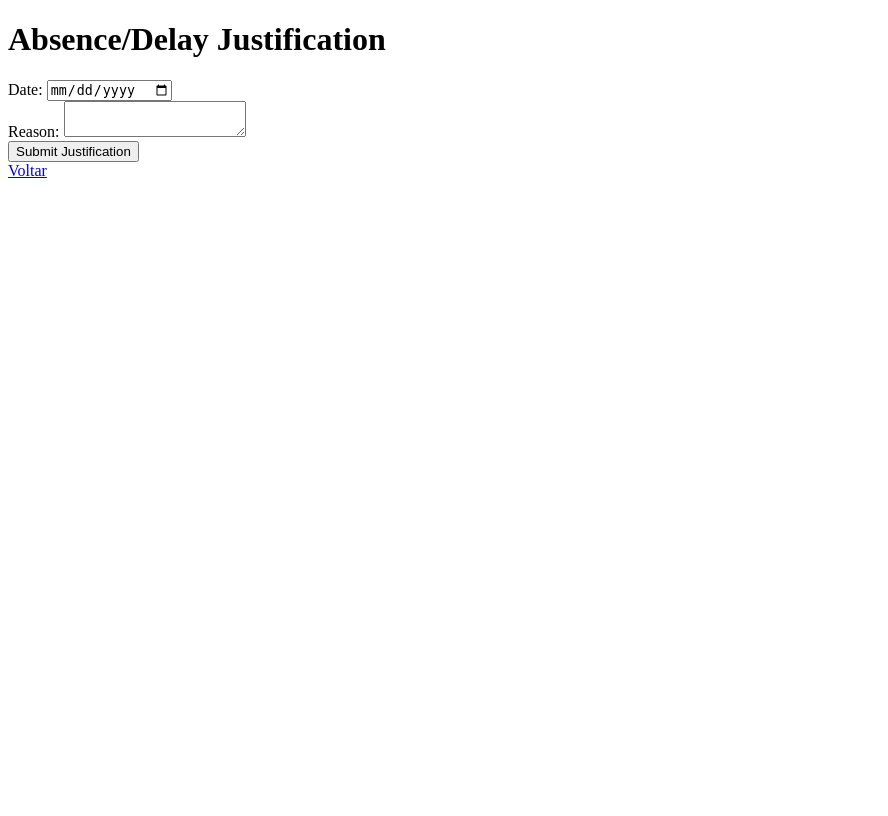
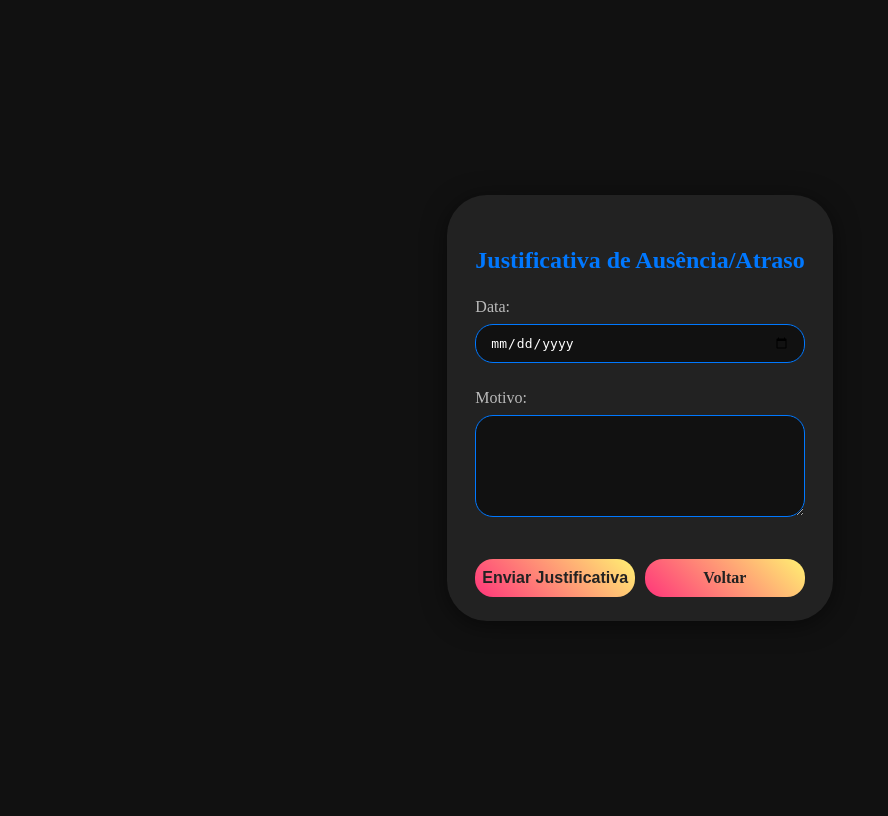
Before and after one commit to GianKretzl/point_system, a Flask app: template templates/employee_justification.html in a window 1280 px wide. Shown: the whole page, without its empty margins (0-888 px from the left). Before the commit the page ends 178 px from the top, so only its background shows below. Run offline with Flask 3, Linux system fonts and the light colour scheme; the template is opened without the code that fills it, so the values that code supplies are empty.

Commit message:
fix tradutions

```diff
--- /dev/null
+++ b/static/css/employee_justification.css
@@ -0,0 +1,139 @@
+@import url("https://fonts.googleapis.com/css2?family=Quicksand:wght@300&display=swap");
+
+:root {
+    --background-dark: #111;
+    --primary: #0078ff;
+    --primary-gradient: linear-gradient(45deg, #ff357a, #fff172);
+    --accent: #ff357a;
+    --text: #fff;
+    --text-muted: #bbb;
+    --box-bg: #222;
+    --box-shadow: 0 4px 24px rgba(0,0,0,0.5);
+    --border-radius: 40px;
+}
+
+body {
+    background: var(--background-dark);
+    color: var(--text);
+    min-height: 100vh;
+    display: flex;
+    align-items: center;
+    justify-content: center;
+}
+
+.main {
+    max-width: 400px;
+    margin: 40px auto;
+    background: var(--box-bg);
+    border-radius: var(--border-radius);
+    box-shadow: var(--box-shadow);
+    padding: 32px 28px 24px 28px;
+    display: flex;
+    flex-direction: column;
+    align-items: center;
+}
+
+.main h2 {
+    color: var(--primary);
+    font-size: 1.5em;
+    margin-bottom: 24px;
+    text-align: center;
+    font-weight: 600;
+}
+
+.justification-form {
+    width: 100%;
+    display: flex;
+    flex-direction: column;
+    gap: 18px;
+}
+
+.inputBx {
+    display: flex;
+    flex-direction: column;
+    gap: 6px;
+    margin-bottom: 8px;
+}
+
+.inputBx label {
+    color: var(--text-muted);
+    font-size: 1em;
+    margin-bottom: 2px;
+    font-weight: 500;
+}
+
+.inputBx input[type="date"],
+.inputBx textarea {
+    background: var(--background-dark);
+    color: var(--text);
+    border: 1.5px solid var(--primary);
+    border-radius: 18px;
+    padding: 10px 14px;
+    font-size: 1em;
+    outline: none;
+    transition: border 0.2s;
+}
+
+.inputBx input[type="date"]:focus,
+.inputBx textarea:focus {
+    border: 1.5px solid var(--accent);
+}
+
+.inputBx textarea {
+    min-height: 80px;
+    resize: vertical;
+}
+
+.button-row {
+    display: flex;
+    justify-content: space-between;
+    gap: 10px;
+    margin-top: 16px;
+}
+
+.button-row button,
+.button-row a {
+    flex: 1;
+    background: var(--primary-gradient);
+    color: #222;
+    border: none;
+    border-radius: 18px;
+    padding: 10px 0;
+    font-size: 1em;
+    font-weight: 600;
+    cursor: pointer;
+    text-align: center;
+    text-decoration: none;
+    transition: background 0.2s, color 0.2s;
+}
+
+.button-row button:hover,
+.button-row a:hover {
+    background: var(--accent);
+    color: #fff;
+}
+
+.messages {
+    margin-top: 18px;
+    list-style: none;
+    padding: 0;
+    width: 100%;
+}
+
+.messages li {
+    padding: 10px;
+    border-radius: 10px;
+    margin-bottom: 8px;
+    font-weight: 500;
+    text-align: center;
+}
+
+.messages li.success {
+    background: #2ecc40;
+    color: #fff;
+}
+
+.messages li.danger {
+    background: #ff357a;
+    color: #fff;
+}
--- a/templates/employee_justification.html
+++ b/templates/employee_justification.html
@@ -1,31 +1,40 @@
 <!DOCTYPE html>
-<html lang="en">
+<html lang="pt-br">
 <head>
     <meta charset="UTF-8" />
-    <title>Justification</title>
+    <title>Justificativa</title>
+    <link rel="stylesheet" href="{{ url_for('static', filename='css/employee_justification.css') }}">
 </head>
 <body>
-    <h1>Absence/Delay Justification</h1>
-    <form method="POST">
-        <label for="date">Date:</label>
-        <input type="date" name="date" required><br>
-        <label for="reason">Reason:</label>
-        <textarea name="reason" required></textarea><br>
-        <button type="submit">Submit Justification</button>
-    </form>
+    <div class="main">
+        <h2>Justificativa de Ausência/Atraso</h2>
+        <form method="POST" class="justification-form">
+            <div class="inputBx">
+                <label for="date">Data:</label>
+                <input type="date" name="date" required>
+            </div>
+            <div class="inputBx">
+                <label for="reason">Motivo:</label>
+                <textarea name="reason" required></textarea>
+            </div>
+            <div class="button-row">
+                <button type="submit">Enviar Justificativa</button>
                 {% if is_admin %}
                     <a href="{{ url_for('main.admin') }}">Voltar</a>
                 {% else %}
                     <a href="{{ url_for('main.employee') }}">Voltar</a>
                 {% endif %}
+            </div>
+        </form>
         {% with messages = get_flashed_messages(with_categories=true) %}
           {% if messages %}
-        <ul>
+            <ul class="messages">
             {% for category, message in messages %}
-          <li>{{ message }}</li>
+              <li class="{{ category }}">{{ message }}</li>
             {% endfor %}
             </ul>
           {% endif %}
         {% endwith %}
+    </div>
 </body>
 </html>
```
Also changed, not shown: static/css/employee_clock.css (added, +103 -0 lines), templates/employee_clock.html (+17 -10 lines). Lines whose indentation alone changed are shown as unchanged.
